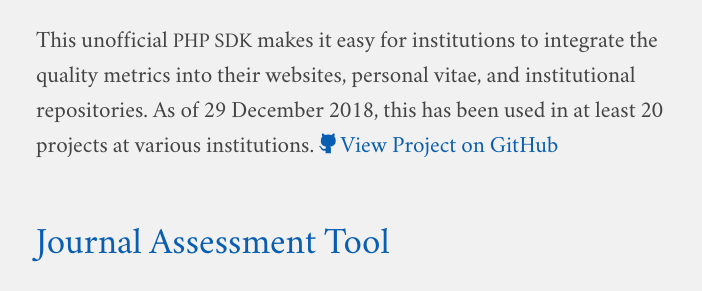
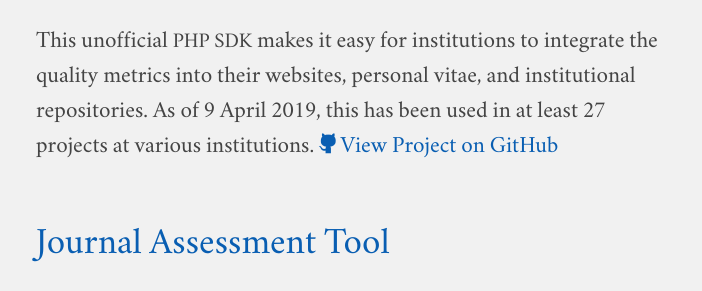
Before and after one commit to jaredhowland/jaredhowland.github.io, a Jekyll site: the page built from content/projects.md, in a window 1280 px wide and 900 px high, scrolled down 1819 px. Shown: the part 227-518 px from the top of the window, without its empty margins (284-986 px from the left). Built offline with Jekyll 4.4.1, drawn with Linux system fonts in a browser that asks for light colours.

Commit message:
Update projects.md

```diff
--- a/content/projects.md
+++ b/content/projects.md
@@ -27,7 +27,7 @@ I presented this to <span class="caps">UALC</span> who then decided to use this
 
 Scopus is an abstract and citation database created by Elsevier. It incorporates important bibliometric data about publications (journal articles, books, and other published materials) to help researchers find high-quality research. It is also used to help researchers determine the relative strength of the publications they wish to submit manuscripts and to track various measures of quality of their existing publications.
 
-This unofficial <span class="caps">PHP SDK</span> makes it easy for institutions to integrate the quality metrics into their websites, personal vitae, and institutional repositories. As of 29 December 2018, this has been used in at least 20 projects at various institutions. <a class="watch btn" href="https://github.com/HBLL-Collection-Development/scopus-api"><i class="icon-github"></i> View Project on GitHub</a>
+This unofficial <span class="caps">PHP SDK</span> makes it easy for institutions to integrate the quality metrics into their websites, personal vitae, and institutional repositories. As of 9 April 2019, this has been used in at least 27 projects at various institutions. <a class="watch btn" href="https://github.com/HBLL-Collection-Development/scopus-api"><i class="icon-github"></i> View Project on GitHub</a>
 
 ## [Journal Assessment Tool][2]
 ### 2009–Present
```
